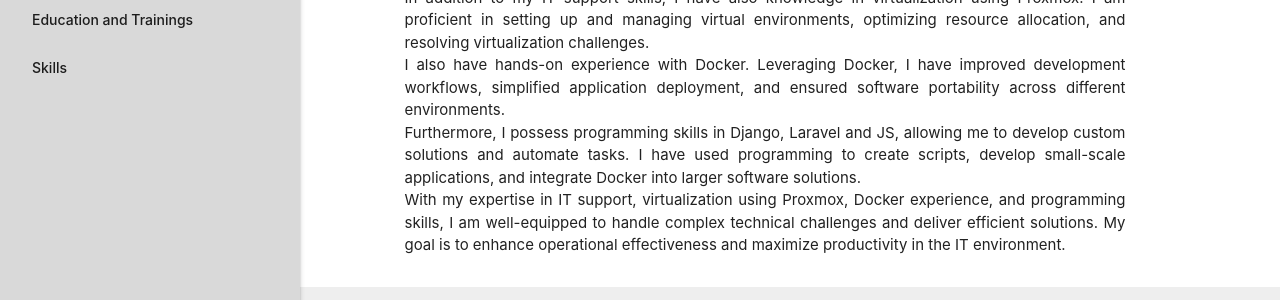
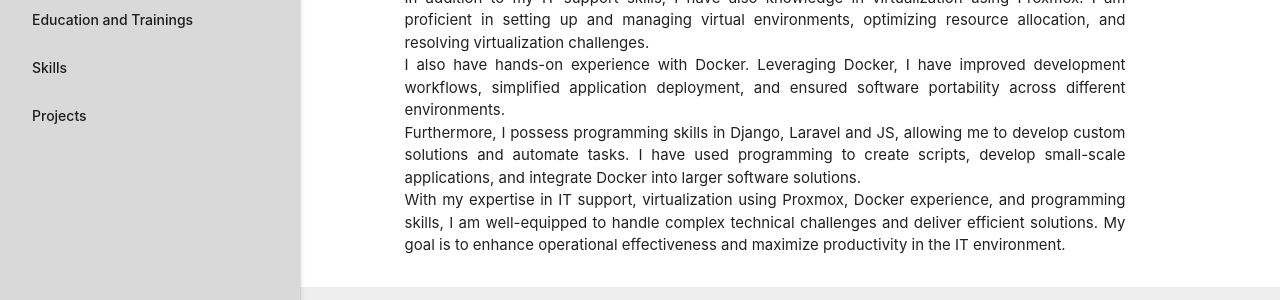
Before and after one commit to christopherece/christophersite, a Django app: page / in a window 1280 px wide. Shown: the part 277-577 px from the top of the page. Run offline with Django 4.2, Linux system fonts and the light colour scheme.

Commit message:
Edited Navbar

```diff
--- a/templates/partials/_navbar.html
+++ b/templates/partials/_navbar.html
@@ -11,6 +11,8 @@
       <li><a href="#experience">Experience</a></li>
       <li><a href="#education">Education and Trainings</a></li>
       <li><a href="#skills">Skills</a></li>
+      <li><a href="#projects">Projects</a></li>
+
       {% comment %} <li>
         <a href="https://facebook.com/christan0042030" target="_blank" class="social-icon">
           <img src="{% static 'img/facebook.png'%}" alt="">
```
